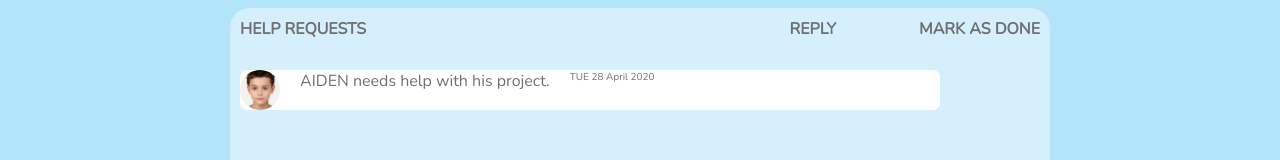
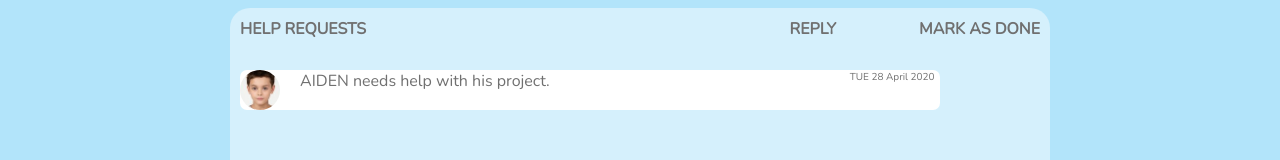
Before and after one commit to joechamberlain1/missionxteamzero-1, a React (Create React App) app: page /helpT in a window 1280 px wide. Shown: the part 182-342 px from the top of the page. Built offline with nearby package versions, Linux system fonts and the light colour scheme.

Commit message:
change to helpT.js - ofa

```diff
--- a/src/CSS/helpT.css
+++ b/src/CSS/helpT.css
@@ -58,7 +58,7 @@
 
 .mp3 {
   margin:0px;
-  padding-left:20px;
+  padding-left:300px;
   font-size:10px;
   text-align:right;
 }
```
